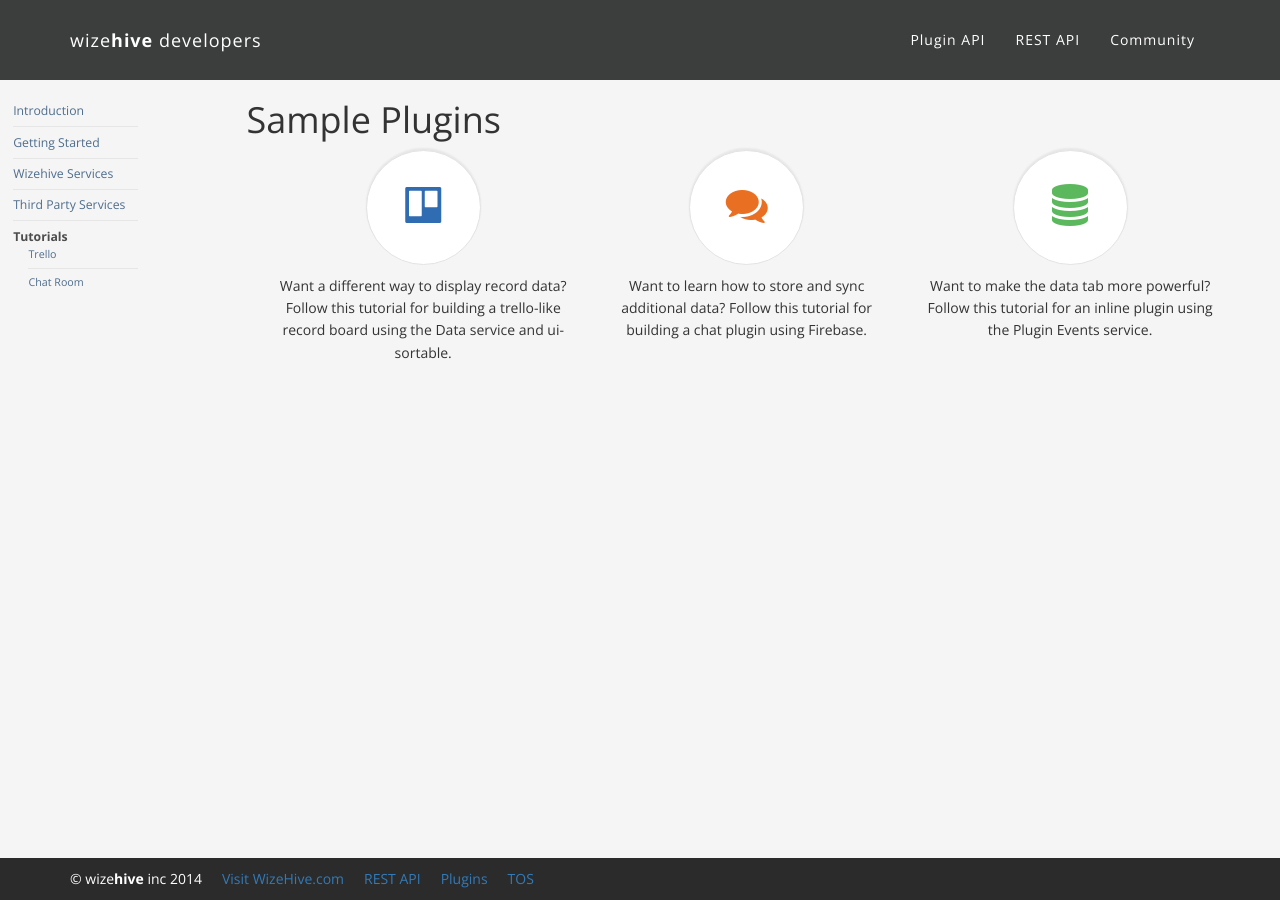
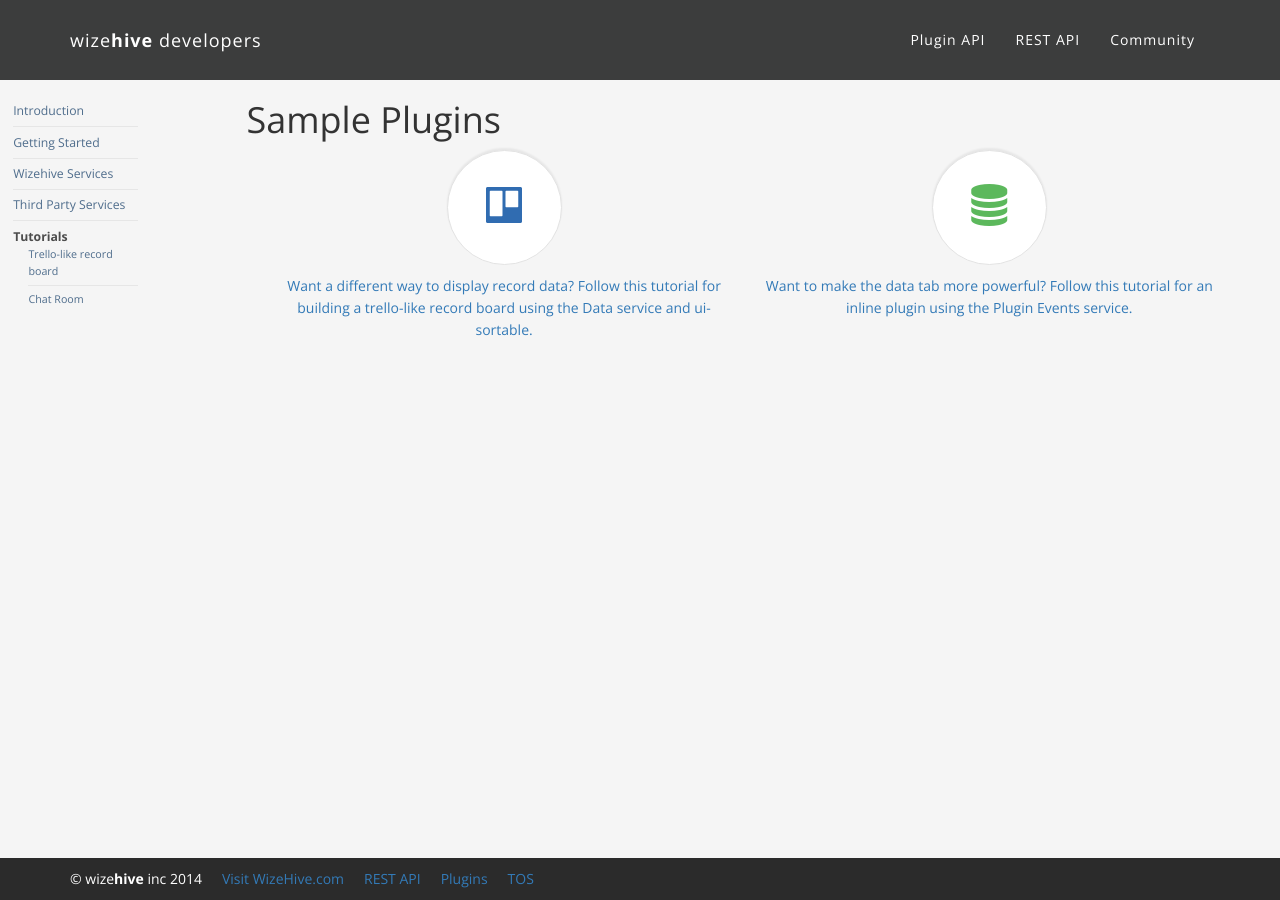
Before and after one commit to ZengineHQ/developers, a Jekyll site: the page built from js-api/tutorials/index.html, in a window 1280 px wide. Built offline with Jekyll 4.4.1, drawn with Linux system fonts in a browser that asks for light colours; nearby versions of some CDN libraries.

Commit message:
Update tutorial links

```diff
--- a/_layouts/plugin-nav-bar.html
+++ b/_layouts/plugin-nav-bar.html
@@ -92,7 +92,7 @@ $(function(){
 				<a href="{{site.baseurl}}/js-api/tutorials">Tutorials</a>
 				<ul>
 					<li {% if page.subgroup == 'record-board' %}class="active"{% endif %}>
-						<a href="{{site.baseurl}}/js-api/tutorials/record-board.html">Trello</a>
+						<a href="{{site.baseurl}}/js-api/tutorials/record-board.html">Trello-like record board</a>
 					</li>
 					<li class="divider"></li>
 					<li {% if page.subgroup == 'chat' %}class="active"{% endif %}>
--- a/js-api/tutorials/index.html
+++ b/js-api/tutorials/index.html
@@ -6,21 +6,27 @@ group: tutorials
 <h1> Sample Plugins </h1>
 
 <div class="container-fluid center-text">
-	<div class="col-md-4">
+	<div class="col-md-6">
+		<a href="{{site.baseurl}}/js-api/tutorials/record-board.html">
 			<p class="icon blue"><i class="fa fa-trello"></i></p>
 			<p>
 				Want a different way to display record data? Follow this tutorial for building a trello-like record board using the Data service and ui-sortable.
 			</p>
+		</a>
 	</div>
+	<!--
 	<div class="col-md-4">
 		<p class="icon orange"><i class="fa fa-comments"></i></p>
 		<p>
 			Want to learn how to store and sync additional data? Follow this tutorial for building a chat plugin using Firebase.
 		</p>
 	</div>
-	<div class="col-md-4">
+	-->
+	<div class="col-md-6">
+		<a href="{{site.baseurl}}/js-api/tutorials/building-a-chat-plugin.html">
 			<p class="icon green"><i class="fa fa-database"></i></p>
 			<p>Want to make the data tab more powerful? Follow this tutorial for an inline plugin using the Plugin Events service.
 			</p>
+		</a>
 	</div>
 </div>
```
Lines whose indentation alone changed are shown as unchanged.
